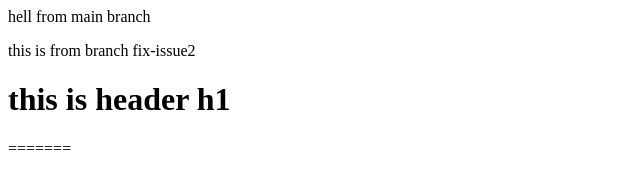
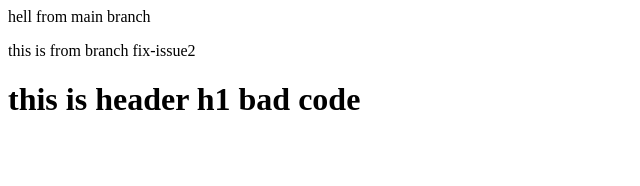
Before and after one commit to egypty3/test1Repo, a plain HTML site: page index.html in a window 1280 px wide. Shown: the whole page, without its empty margins (0-640 px from the left). Drawn offline with Linux system fonts and the light colour scheme.

Commit message:
bad code added

```diff
--- a/index.html
+++ b/index.html
@@ -8,9 +8,10 @@ this is from branch fix-issue2
 
 <h1>
  this is header h1
+ bad code
 
 </h1>
-=======
+
 
 <table>
 
```
